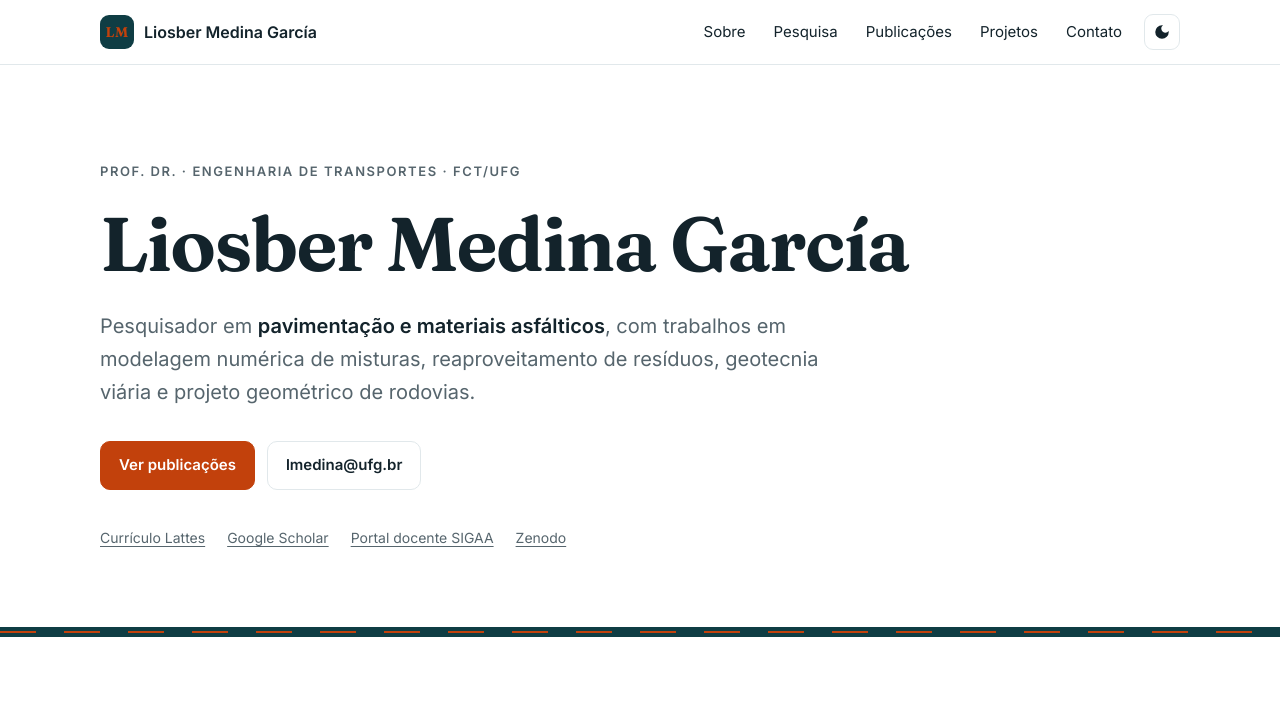
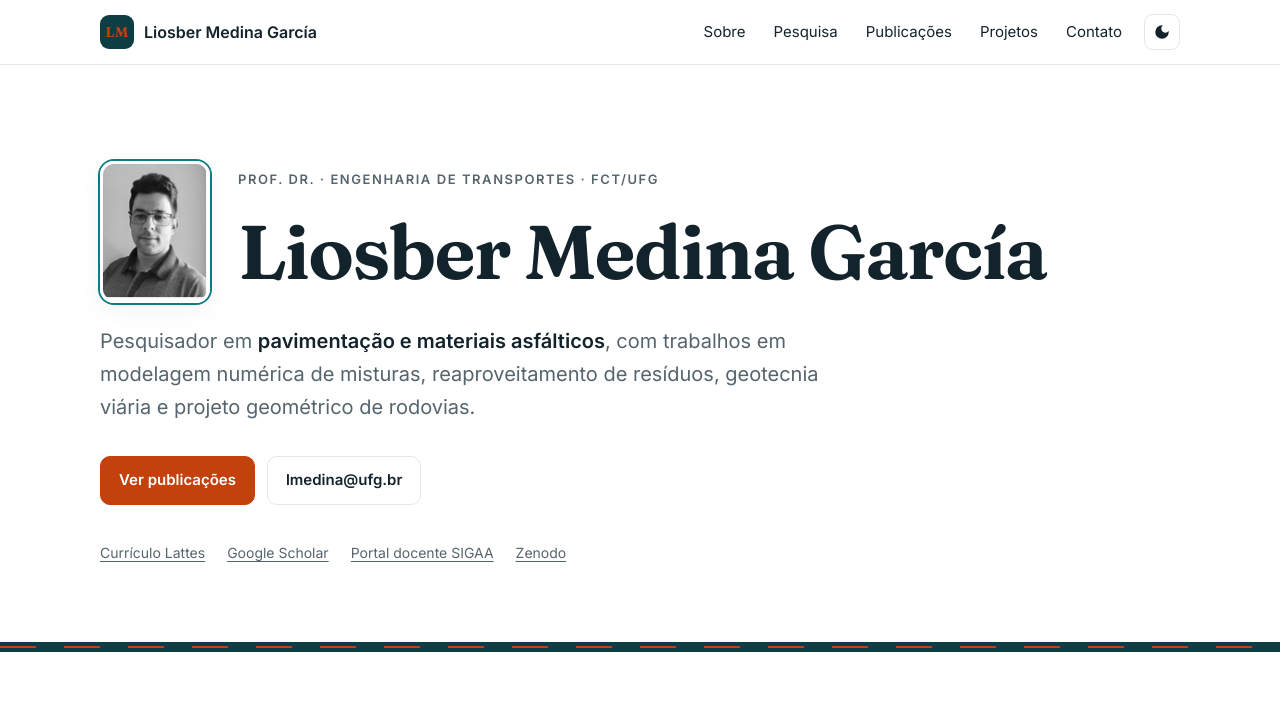
Before and after one commit to lmedina-rgb/-lmedina-Site, a plain HTML site: page index.html in a window 1280 px wide. Shown: the top 722 px of the page. Drawn offline with Linux system fonts and the light colour scheme.

Commit message:
Versão 3

```diff
--- a/index.html
+++ b/index.html
@@ -42,8 +42,13 @@
     <section id="inicio" class="hero">
       <div class="road" aria-hidden="true"></div>
       <div class="wrap hero-inner">
-        <p class="eyebrow">Prof. Dr. · Engenharia de Transportes · FCT/UFG</p>
-        <h1>Liosber Medina García</h1>
+        <div class="hero-id">
+          <img class="avatar" src="foto.jpg" width="110" height="142" alt="Foto de Liosber Medina García">
+          <div>
+            <p class="eyebrow">Prof. Dr. · Engenharia de Transportes · FCT/UFG</p>
+            <h1>Liosber Medina García</h1>
+          </div>
+        </div>
         <p class="lead">
           Pesquisador em <strong>pavimentação e materiais asfálticos</strong>, com trabalhos em
           modelagem numérica de misturas, reaproveitamento de resíduos, geotecnia viária e
--- a/styles.css
+++ b/styles.css
@@ -98,6 +98,14 @@ h1, h2, h3 { font-family: "Fraunces", Georgia, serif; font-weight: 650; line-hei
 }
 .eyebrow { text-transform: uppercase; letter-spacing: .12em; font-size: 13px; font-weight: 600; color: var(--muted); margin: 0 0 18px; }
 .hero h1 { font-size: clamp(40px, 7vw, 76px); letter-spacing: -.02em; }
+.hero-id { display: flex; align-items: center; gap: 28px; }
+.avatar {
+  flex: none; width: 110px; height: 142px; object-fit: cover; border-radius: 14px;
+  border: 3px solid var(--surface); box-shadow: 0 0 0 2px var(--brand), var(--shadow);
+}
+@media (max-width: 720px) {
+  .hero-id { flex-direction: column; align-items: flex-start; gap: 20px; }
+}
 .lead { font-size: clamp(17px, 2vw, 20px); color: var(--muted); max-width: 60ch; margin: 22px 0 0; }
 .lead strong { color: var(--ink); font-weight: 600; }
 .cta { display: flex; flex-wrap: wrap; gap: 12px; margin-top: 32px; }
```
Also changed, not shown: foto.jpg (added).
